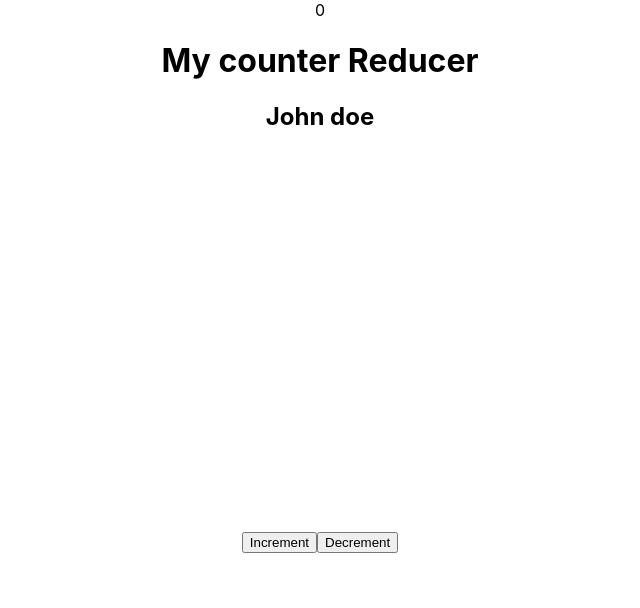
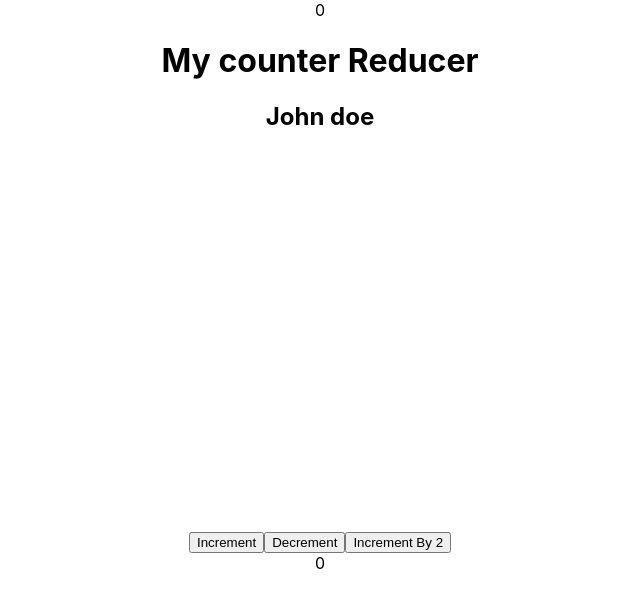
Before and after one commit to digikullReact/reduxbeginning, a React (Create React App) app: page / in a window 1280 px wide. Shown: the top 608 px of the page, without its empty margins (320-960 px from the left). Built offline with nearby package versions, Linux system fonts and the light colour scheme.

Commit message:
Added reducer

```diff
--- a/src/components/Footer.js
+++ b/src/components/Footer.js
@@ -1,8 +1,13 @@
 import React from 'react'
+import { useSelector } from 'react-redux'
+
+
 
 function Footer() {
+    const state = useSelector(state => state.counter)
     return (
         <div>
+            {state.value}
 
         </div>
     )
--- a/src/components/Home.js
+++ b/src/components/Home.js
@@ -1,6 +1,6 @@
 import React from 'react'
 import {useDispatch} from "react-redux";
-import { increment ,decrement} from '../reducers';
+import { increment ,decrement,incrementByTwo} from '../reducers';
 
 
 function Home() {
@@ -27,8 +27,19 @@ function Home() {
                Decrement
             </button>
 
+
+            <button onClick={()=>dispatch(incrementByTwo())}>
+               Increment By 2
+            </button>
+
+
+
+
         </div>
     )
 }
 
 export default Home
+
+
+/// Decrement by 2   --->
--- a/src/reducers/index.js
+++ b/src/reducers/index.js
@@ -21,6 +21,11 @@ export const counterSlice = createSlice({
     decrement: (state) => {
       state.value -= 1
     },
+
+    incrementByTwo: (state) => {
+      state.value += 2;
+    },
+
     incrementByAmount: (state, action) => {
       state.value += action.payload
     },
@@ -34,6 +39,6 @@ export const counterSlice = createSlice({
 })
 
 // Action creators are generated for each case reducer function
-export const { increment, decrement, incrementByAmount } = counterSlice.actions
+export const { increment, decrement, incrementByAmount,incrementByTwo } = counterSlice.actions
 
 export default counterSlice.reducer
```
